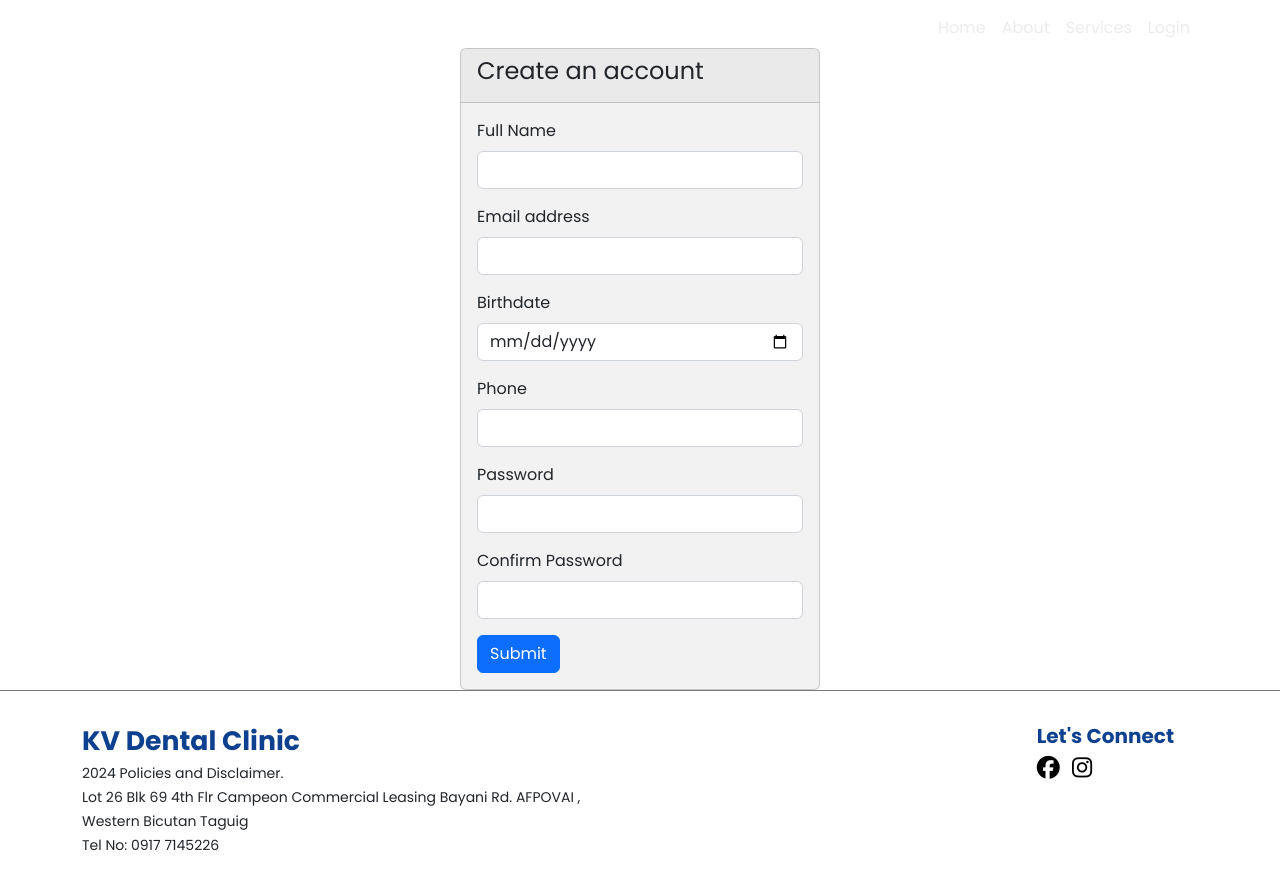
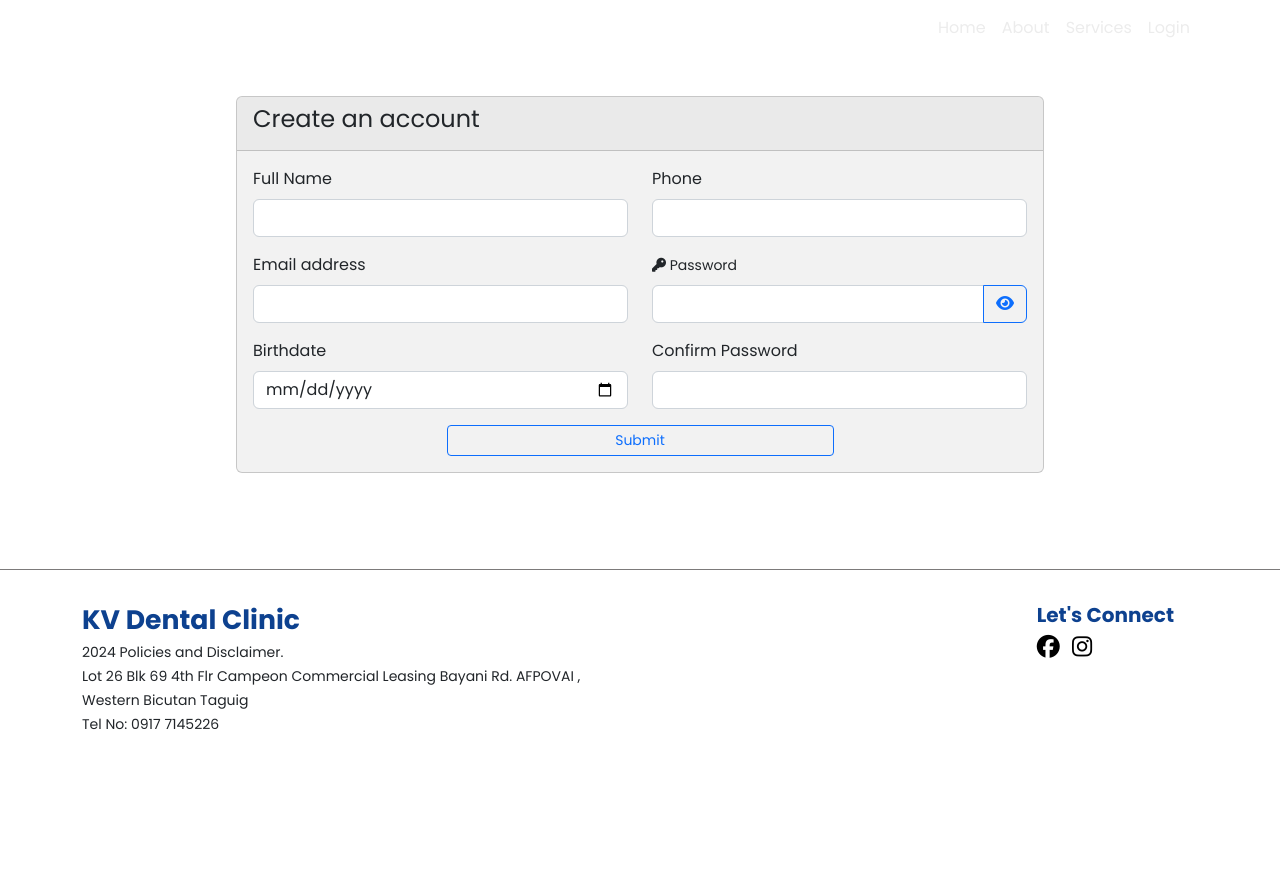
Before and after one commit to Syrulli/KV-Dental-Clinic, a PHP site: page /register.php in a window 1280 px wide. After the commit the page ends 730 px from the top, so only its background shows below. Run offline with PHP 8.4, Linux system fonts and the light colour scheme; some libraries are stand-ins or nearby versions.

Commit message:
Update register.php

```diff
--- a/register.php
+++ b/register.php
@@ -1,21 +1,22 @@
 <?php
 session_start();
 $title = "Create Account | RV Dental";
-  if(isset($_SESSION['auth'])){
+if (isset($_SESSION['auth'])) {
   $_SESSION['message'] = "You already Logged in";
   header('Location: index.php');
   exit();
 }
 include('includes/header.php');
 ?>
-<div class="container mt-5" style="width: 30%;">
+<section class="mt-5 mb-5">
+  <div class="container mt-5 mb-5" style="width: 65%; margin-top: 15%;">
     <div class="row">
       <div class="col-12">
 
         <?php
         if (isset($_SESSION['message'])) { ?>
           <div class="alert alert-warning alert-dismissible fade show" role="alert">
-            <strong><?= $_SESSION['message'];?></strong>
+            <strong><?= $_SESSION['message']; ?></strong>
             <button type="button" class="btn-close" data-bs-dismiss="alert" aria-label="Close"></button>
           </div>
         <?php
@@ -28,6 +29,8 @@
           </div>
           <div class="card-body">
             <form action="functions/auth.php" method="POST">
+              <div class="row">
+                <div class="container col-6">
                   <div class="mb-3">
                     <label class="form-label">Full Name</label>
                     <input type="text" name="name" class="form-control">
@@ -40,24 +43,36 @@
                     <label class="form-label">Birthdate</label>
                     <input type="date" id="birthday" name="birthday" class="form-control">
                   </div>
+                </div>
+                <div class="container col-6">
                   <div class="mb-3">
                     <label class="form-label">Phone</label>
                     <input type="number" name="phone" class="form-control">
                   </div>
+
+                  <!-- PASTE LINE 27-35 -->
                   <div class="mb-3">
-              <label class="form-label">Password</label>
-              <input type="password" name="password" class="form-control">
+                <label class="form-label"><small><i class="fa-solid fa-key"></i> Password</label></small>
+                <div class="input-group">
+                  <input type="password" name="password" id="password" class="form-control">
+                  <button type="button" class="btn btn-outline-primary" onclick="togglePasswordVisibility()">
+                    <i class="fa-solid fa-eye"></i>
+                  </button>
                 </div>
-            <!-- PASTE LINE 27-35 -->
+              </div>
                   <div class="mb-3">
                     <label class="form-label">Confirm Password</label>
                     <input type="password" name="cpassword" class="form-control">
                   </div>
-            <button type="submit" name="register_btn" class="btn btn-primary">Submit</button>
+                </div>
+              </div>
+              <div class="d-grid gap-2 col-6 mx-auto">
+                <button type="submit" name="register_btn" class="btn btn-outline-primary btn-sm">Submit</button>
+              </div>
             </form>
           </div>
         </div>
       </div>
     </div>
-</div>
+</section>
 <?php include('includes/footer.php'); ?>
```
Lines whose indentation alone changed are shown as unchanged.
